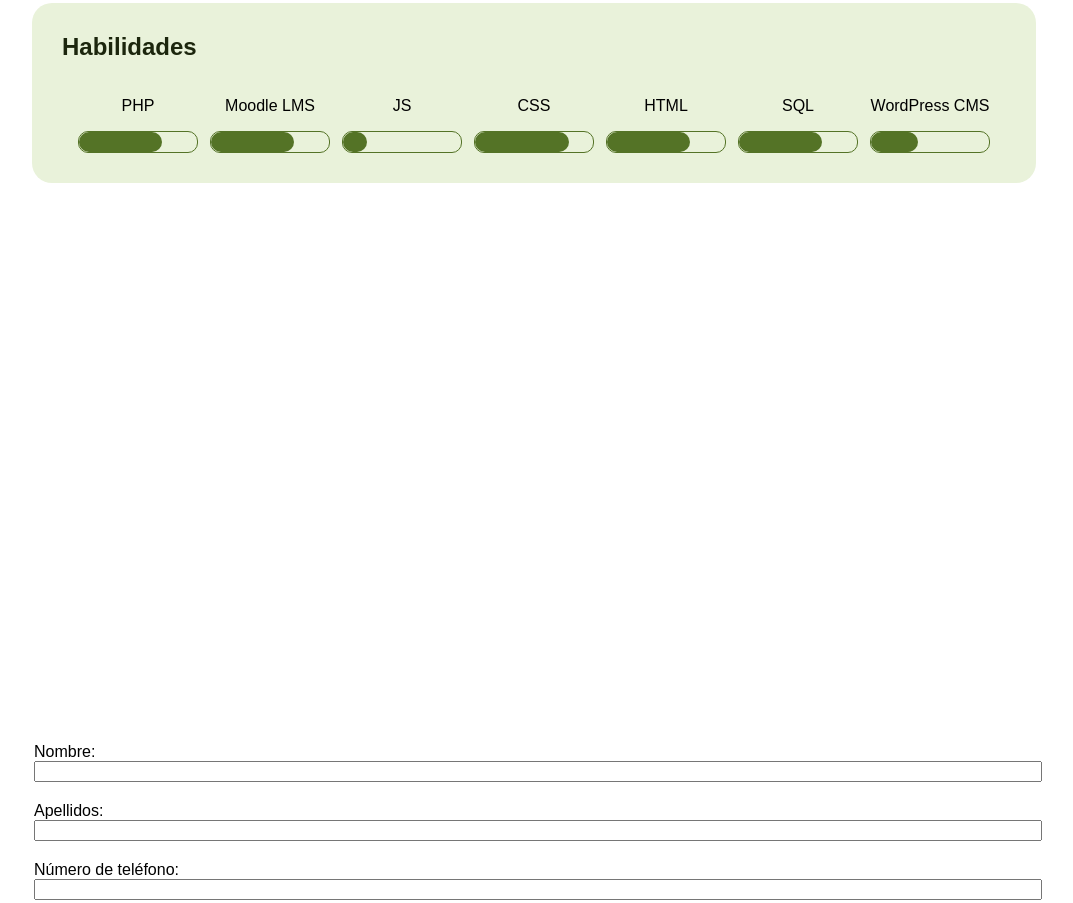
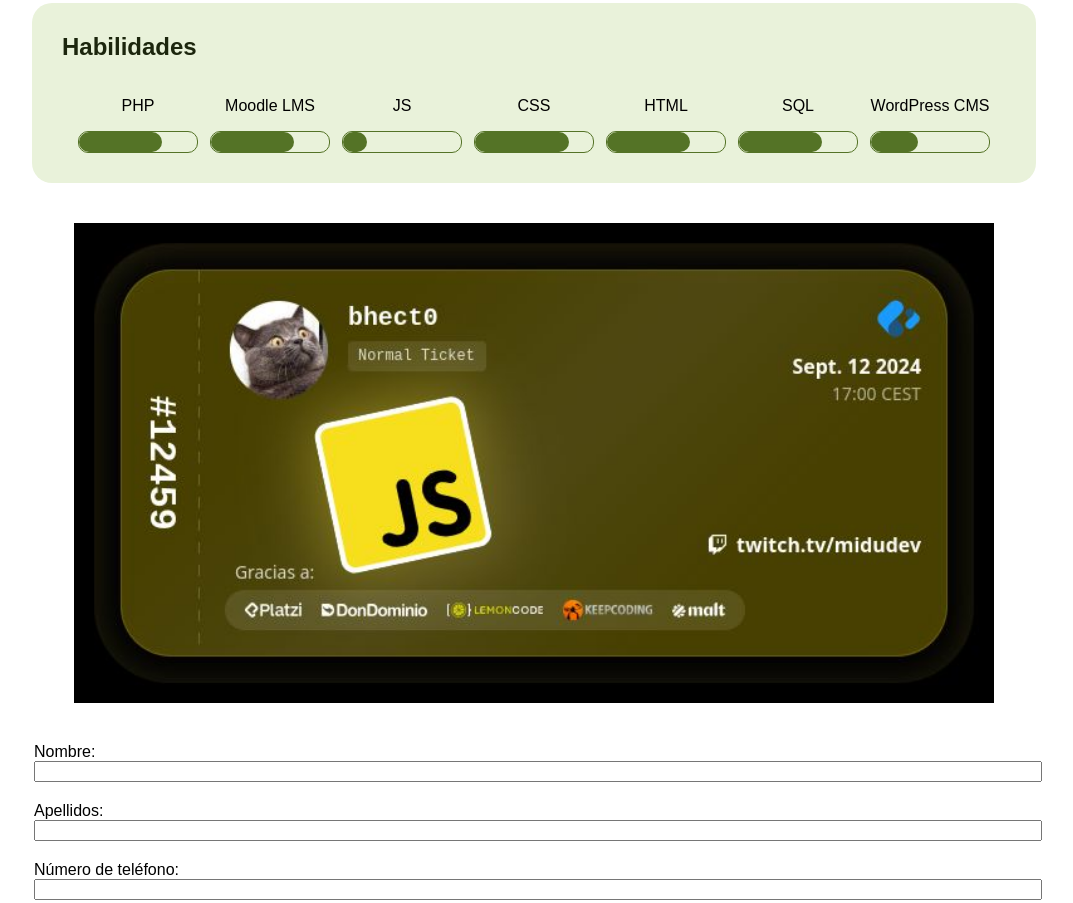
Before and after one commit to kc-proyects/html-css-hbp, a plain HTML site: page index.html in a window 1280 px wide. Shown: the part 321-1224 px from the top of the page, without its empty margins (106-1179 px from the left). Drawn offline with Linux system fonts and the light colour scheme; the site is published under a folder, as on GitHub Pages, so addresses that start at the root find nothing.

Commit message:
Relative paths to images.

```diff
--- a/styles/common.css
+++ b/styles/common.css
@@ -159,7 +159,7 @@
 }
 
 #home-page #banner {
-    background-image: url('/assets/app/banner-movil.jpg');
+    background-image: url('../assets/app/banner-movil.jpg');
     background-size: contain;
     background-position: center;
     background-repeat: no-repeat;
@@ -233,6 +233,6 @@
 
 @media screen and (width > 512px) {
     #home-page #banner {
-        background-image: url('/assets/app/banner.jpg');
+        background-image: url('../assets/app/banner.jpg');
     }
 }
```
